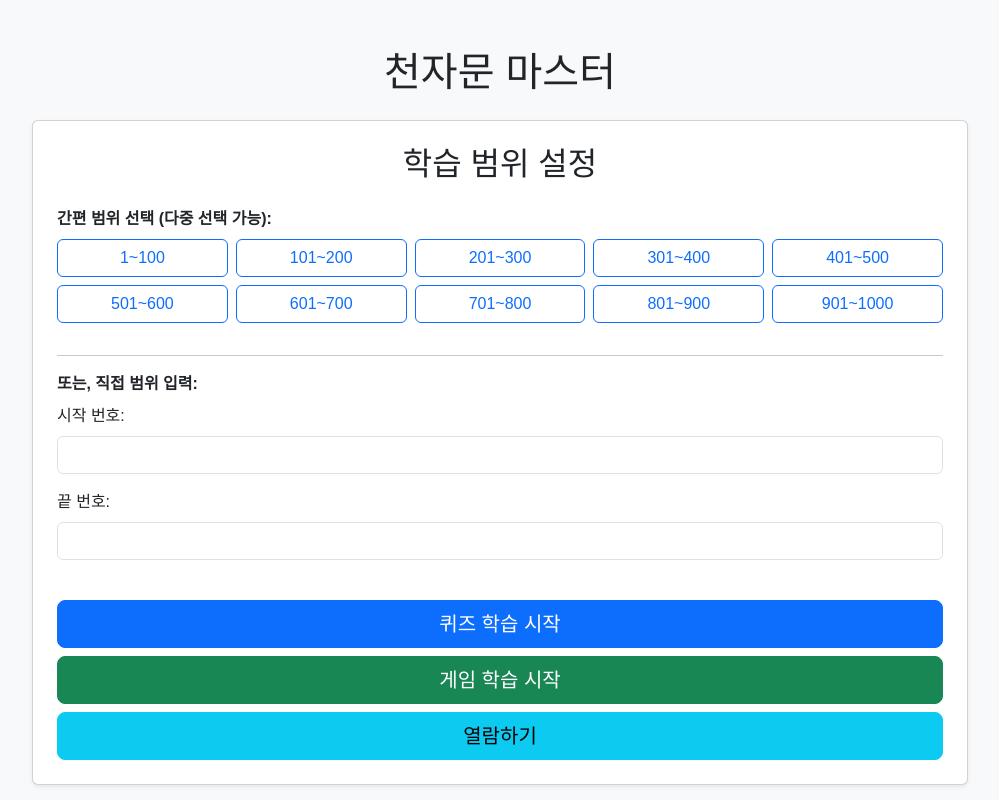
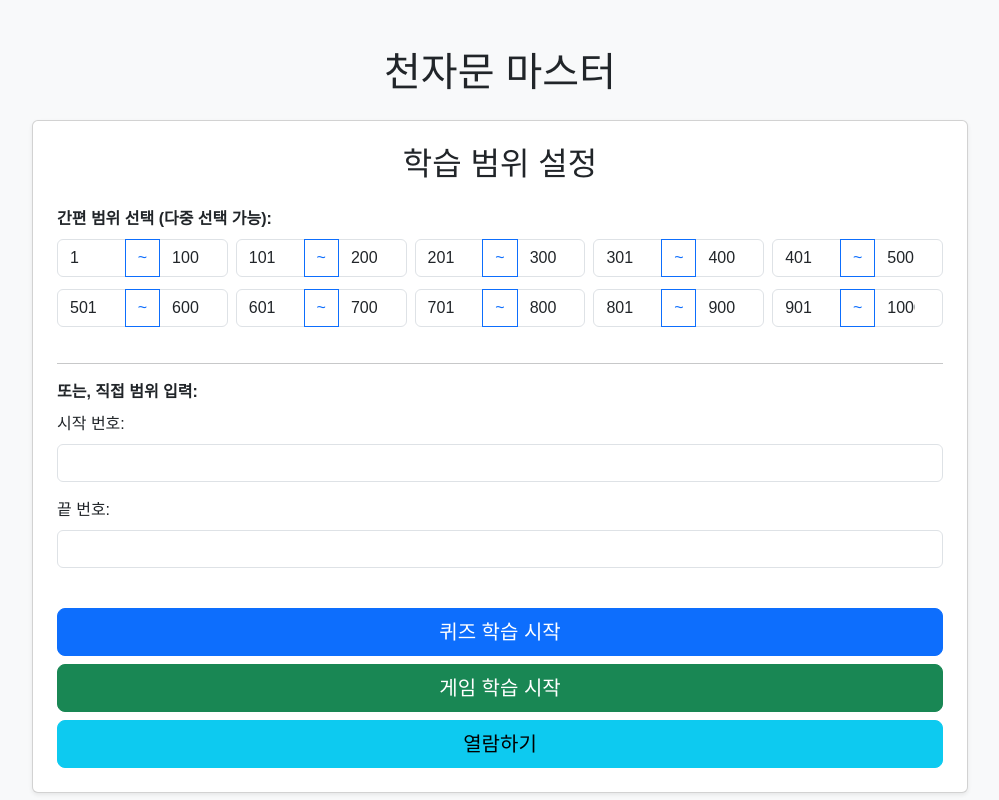
Before and after one commit to ispark65/studyChunjamoon, a Next.js app: page / in a window 1280 px wide. Shown: the whole page, without its empty margins (140-1139 px from the left). Built offline with nearby package versions, Linux system fonts and the light colour scheme.

Commit message:
학습 범위 설정 가능 하도록 버튼 수정

```diff
--- a/app/globals.css
+++ b/app/globals.css
@@ -31,3 +31,7 @@ h1, h2, h3, h4, h5, h6 {
 .win-animation {
   animation: win-animation 1s infinite;
 }
+
+.selected-input {
+  background-color: #cfe2ff !important;
+}
--- a/app/page.tsx
+++ b/app/page.tsx
@@ -12,6 +12,12 @@ interface Hanja {
   meaning: string;
 }
 
+interface PresetRange {
+  start: number;
+  end: number;
+  label: string;
+}
+
 export default function Home() {
   const [startNumber, setStartNumber] = useState<number | string>('');
   const [endNumber, setEndNumber] = useState<number | string>('');
@@ -19,11 +25,18 @@ export default function Home() {
   const [selectedPresets, setSelectedPresets] = useState<number[]>([]);
   const [allHanjas, setAllHanjas] = useState<Hanja[]>([]);
   const [hanjasForQuiz, setHanjasForQuiz] = useState<Hanja[]>([]);
-  const [hanjasForViewer, setHanjasForViewer] = useState<Hanja[]>([]); // Changed to Hanja array
+  const [hanjasForViewer, setHanjasForViewer] = useState<Hanja[]>([]);
   const [hanjasForGame, setHanjasForGame] = useState<Hanja[]>([]);
 
+  const initialPresetRanges: PresetRange[] = Array.from({ length: 10 }, (_, i) => ({
+    start: i * 100 + 1,
+    end: (i + 1) * 100,
+    label: `${i * 100 + 1}~${(i + 1) * 100}`,
+  }));
+
+  const [editablePresetRanges, setEditablePresetRanges] = useState<PresetRange[]>(initialPresetRanges);
+
   useEffect(() => {
-    // Fetch all hanjas once when the component mounts
     const fetchAllHanjas = async () => {
       try {
         const response = await fetch('/thousand_characters.json');
@@ -37,18 +50,18 @@ export default function Home() {
     fetchAllHanjas();
   }, []);
 
-  const presetRanges = Array.from({ length: 10 }, (_, i) => ({
-    start: i * 100 + 1,
-    end: (i + 1) * 100,
-    label: `${i * 100 + 1}~${(i + 1) * 100}`,
-  }));
+  const handlePresetRangeChange = (index: number, field: 'start' | 'end', value: number) => {
+    const newRanges = [...editablePresetRanges];
+    newRanges[index] = { ...newRanges[index], [field]: value };
+    newRanges[index].label = `${newRanges[index].start}~${newRanges[index].end}`;
+    setEditablePresetRanges(newRanges);
+  };
 
   const handlePresetClick = (presetIndex: number) => {
     setSelectedPresets(prevSelected => {
       const newSelection = prevSelected.includes(presetIndex)
         ? prevSelected.filter(item => item !== presetIndex)
         : [...prevSelected, presetIndex];
-      // Sort the selection for predictable order
       newSelection.sort((a, b) => a - b);
       return newSelection;
     });
@@ -59,7 +72,7 @@ export default function Home() {
 
     if (selectedPresets.length > 0) {
       selectedPresets.forEach(presetIndex => {
-        const range = presetRanges[presetIndex];
+        const range = editablePresetRanges[presetIndex];
         const filtered = allHanjas.filter(h => h.id >= range.start && h.id <= range.end);
         hanjasToProcess.push(...filtered);
       });
@@ -80,9 +93,9 @@ export default function Home() {
 
     if (selectedMode === 'quiz') {
       setHanjasForQuiz(hanjasToProcess);
-    } else if (selectedMode === 'viewer') { // viewer mode
+    } else if (selectedMode === 'viewer') {
       setHanjasForViewer(hanjasToProcess);
-    } else { // game mode
+    } else {
       setHanjasForGame(hanjasToProcess);
     }
     setMode(selectedMode);
@@ -90,7 +103,6 @@ export default function Home() {
 
   const handleBackToInput = () => {
     setMode('input');
-    // Reset quiz/viewer/game data but keep selections for convenience
     setHanjasForQuiz([]);
     setHanjasForViewer([]);
     setHanjasForGame([]);
@@ -105,17 +117,32 @@ export default function Home() {
 
           <div className="mb-3">
             <p className="form-label fw-bold">간편 범위 선택 (다중 선택 가능):</p>
-            {/* Rigid 5-column layout */}
-            <div className="row row-cols-5 g-2">
-              {presetRanges.map((preset, index) => (
-                <div key={index} className="col d-grid">
+            <div className="row row-cols-1 row-cols-md-5 g-2">
+              {editablePresetRanges.map((preset, index) => (
+                <div key={index} className="col">
+                  <div className="input-group mb-1">
+                    <input
+                      type="number"
+                      className={`form-control ${selectedPresets.includes(index) ? 'selected-input' : ''}`}
+                      value={preset.start}
+                      onChange={(e) => handlePresetRangeChange(index, 'start', Number(e.target.value))}
+                      onClick={(e) => e.stopPropagation()}
+                    />
                     <button
                       type="button"
                       className={`btn ${selectedPresets.includes(index) ? 'btn-primary' : 'btn-outline-primary'}`}
                       onClick={() => handlePresetClick(index)}
                     >
-                    {preset.label}
+                      ~
                     </button>
+                    <input
+                      type="number"
+                      className={`form-control ${selectedPresets.includes(index) ? 'selected-input' : ''}`}
+                      value={preset.end}
+                      onChange={(e) => handlePresetRangeChange(index, 'end', Number(e.target.value))}
+                      onClick={(e) => e.stopPropagation()}
+                    />
+                  </div>
                 </div>
               ))}
             </div>
```
Also changed, not shown: studyChunjamoonDiary.txt. Lines whose indentation alone changed are shown as unchanged.
